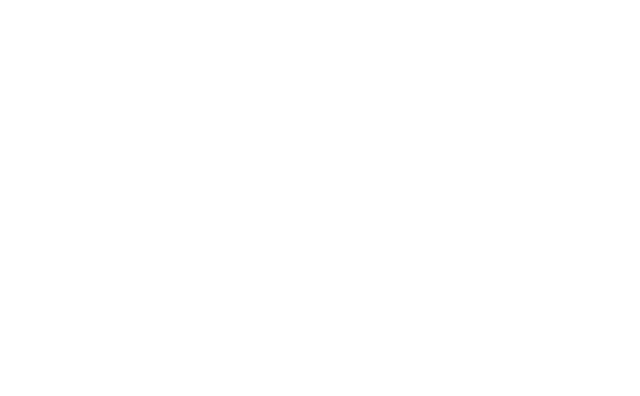
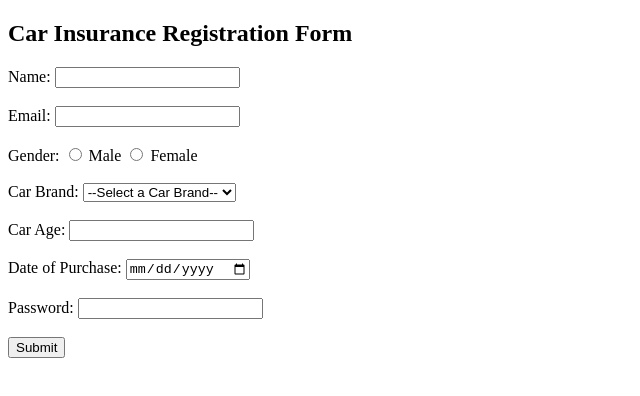
Before and after one commit to acciojob/car-insurance-form-sdnitish, a website: page main.html in a window 1280 px wide. Shown: the whole page, without its empty margins (0-640 px from the left). Drawn offline with Linux system fonts and the light colour scheme.

Commit message:
created a submission

```diff
--- a/main.html
+++ b/main.html
@@ -8,6 +8,46 @@
 
 <body>
 	<!-- the entire body must be written by student -->
+	    <h2>Car Insurance Registration Form</h2>
+    <form method="POST">
+        <label for="name">Name:</label>
+        <input type="text" id="name" name="name" required minlength="1">
+        <br><br>
+
+        <label for="email">Email:</label>
+        <input type="email" id="email" name="email" required>
+        <br><br>
+
+        <label>Gender:</label>
+        <input type="radio" id="male" name="gender" value="male" required>
+        <label for="male">Male</label>
+        <input type="radio" id="female" name="gender" value="female" required>
+        <label for="female">Female</label>
+        <br><br>
+
+        <label for="cars">Car Brand:</label>
+        <select id="cars" name="cars">
+            <option value="">--Select a Car Brand--</option>
+            <option value="BMW">BMW</option>
+            <option value="Audi">Audi</option>
+            <option value="Mercedez">Mercedez</option>
+        </select>
+        <br><br>
+
+        <label for="carage">Car Age:</label>
+        <input type="number" id="carage" name="carage" required>
+        <br><br>
+
+        <label for="dop">Date of Purchase:</label>
+        <input type="date" id="dop" name="dop" required>
+        <br><br>
+
+        <label for="password">Password:</label>
+        <input type="password" id="password" name="password" required>
+        <br><br>
+
+        <button type="submit">Submit</button>
+    </form>
     <script type="text/javascript" src="./script.js">
 </script>
 
```
